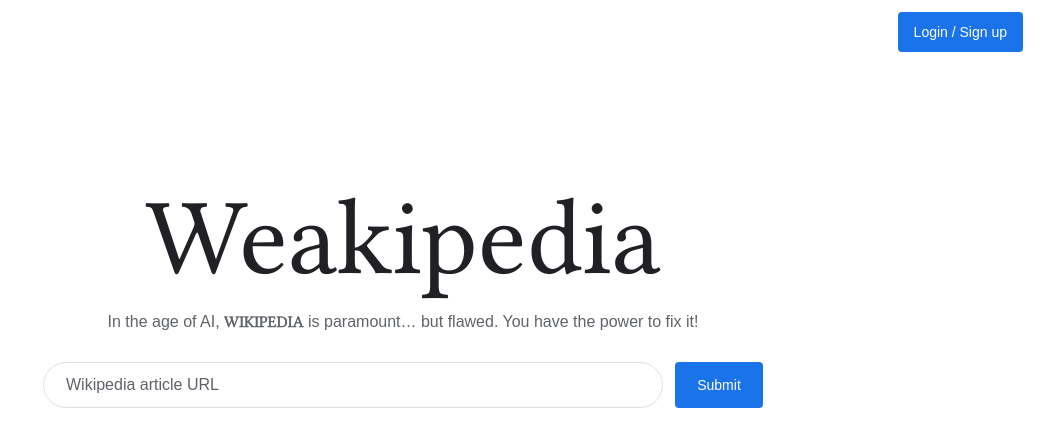
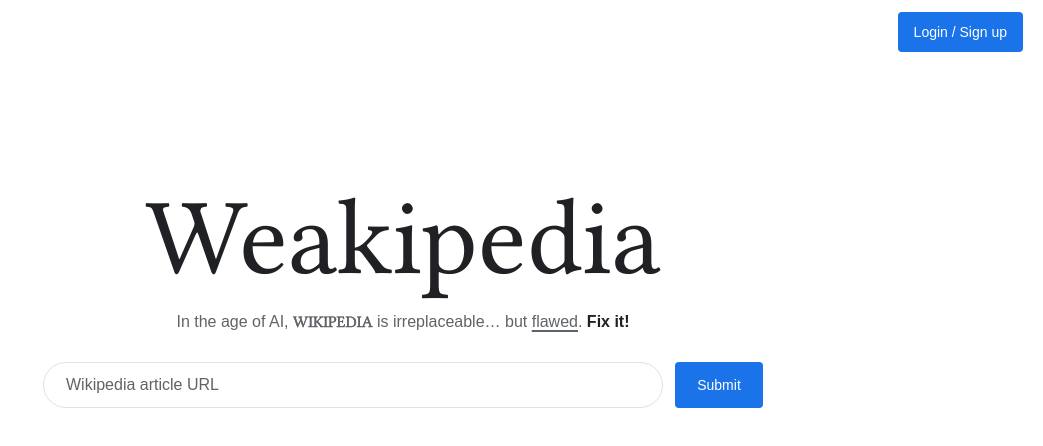
Before and after one commit to vayehee/weakipedia, a React (Vite) app: page / in a window 1280 px wide. Shown: the top 446 px of the page, without its empty margins (237-1280 px from the left). Built offline with nearby package versions, Linux system fonts and the light colour scheme.

Commit message:
Refine landing page tagline copy

```diff
--- a/src/main.tsx
+++ b/src/main.tsx
@@ -34,8 +34,8 @@
           Weakipedia
         </h1>
         <p className="tagline">
-          In the age of AI, <strong>WIKIPEDIA</strong> is paramount… but flawed. You
-          have the power to fix it!
+          In the age of AI, <strong>WIKIPEDIA</strong> is irreplaceable… but{" "}
+          <u>flawed</u>. <strong>Fix it!</strong>
         </p>
         <form className="search-form" role="search">
           <div className="input-row">
--- a/src/styles.css
+++ b/src/styles.css
@@ -131,12 +131,22 @@
   line-height: 1.5;
 }
 
-.tagline strong {
+.tagline strong:first-of-type {
   color: inherit;
   font-family: "Linux Libertine", Georgia, "Times New Roman", serif;
   font-weight: 900;
   text-shadow: 0 0 0 currentColor;
   -webkit-text-stroke: 0.35px currentColor;
+}
+
+.tagline strong:last-of-type {
+  color: var(--text);
+  font-weight: 700;
+}
+
+.tagline u {
+  text-decoration-thickness: 1.5px;
+  text-underline-offset: 3px;
 }
 
 .search-form {
```
